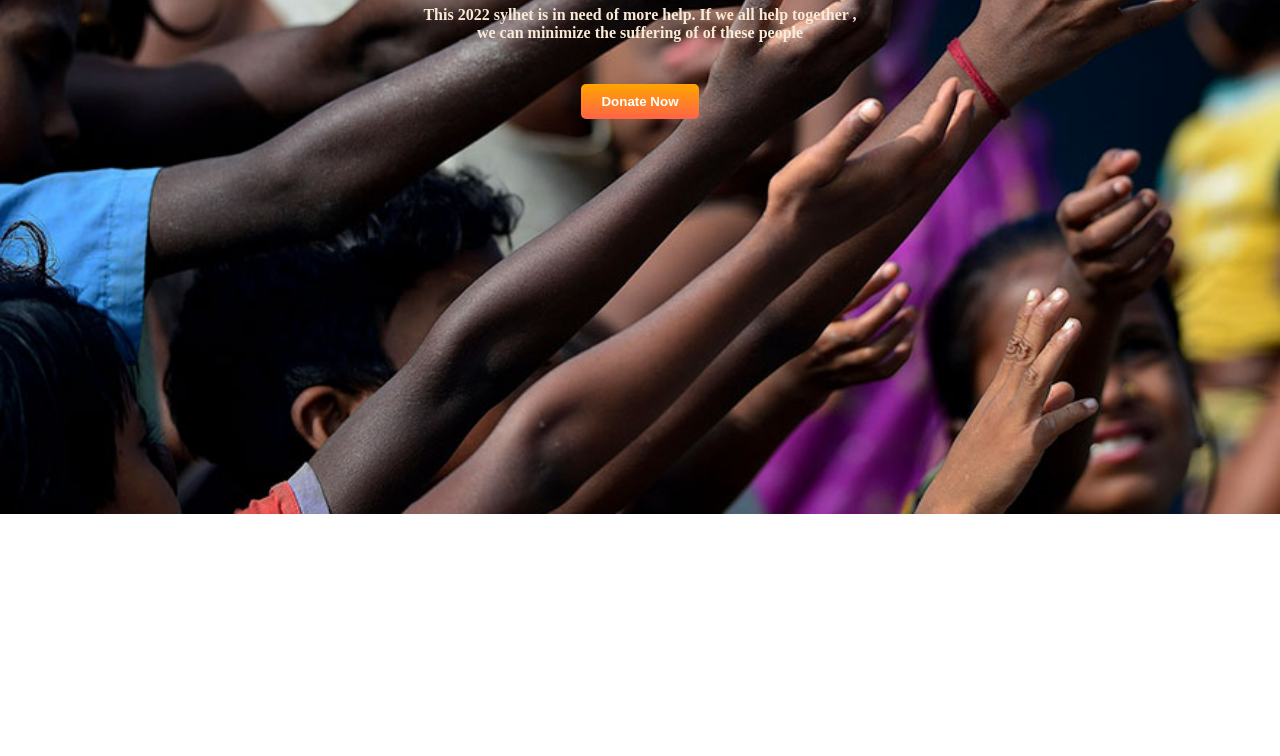
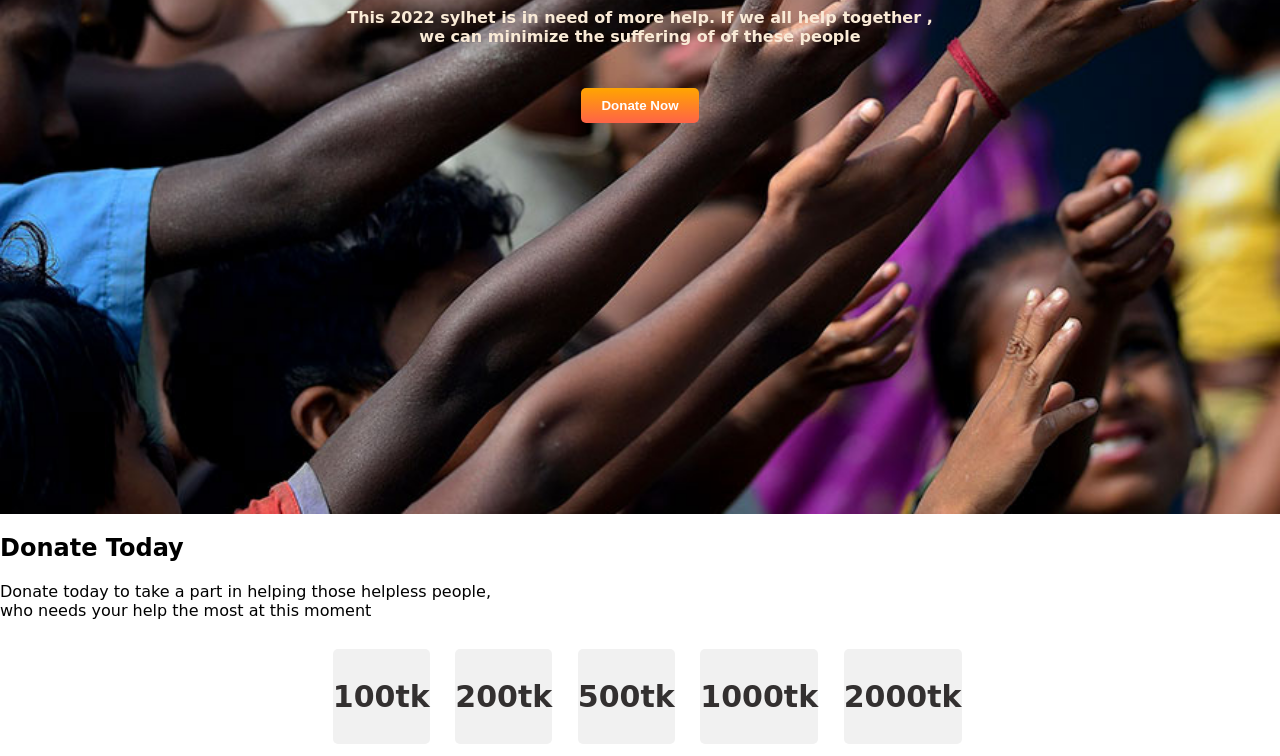
Before and after one commit to mr1akash/Donate-bd, a plain HTML site: page index.html in a window 1280 px wide. Shown: the part 286-1042 px from the top of the page. Before the commit the page ends 800 px from the top, so only its background shows below. Drawn offline with Linux system fonts and the light colour scheme; a web font is replaced by a local one.

Commit message:
donate today body

```diff
--- a/index.html
+++ b/index.html
@@ -6,6 +6,9 @@
     <meta name="viewport" content="width=device-width, initial-scale=1.0">
     <link rel="shortcut icon" href="icon/logof.png" type="image/x-icon">
     <title>Donate BD</title>
+    <link rel="preconnect" href="https://fonts.googleapis.com">
+    <link rel="preconnect" href="https://fonts.gstatic.com" crossorigin>
+    <link href="https://fonts.googleapis.com/css2?family=Arima:wght@200;300&display=swap" rel="stylesheet">
     <link rel="stylesheet" href="style.css">
 </head>
 <body>
@@ -16,5 +19,18 @@
             <a href="https://www.bkash.com/"><button class="header-btn">Donate Now</button></a>
         </div>
     </header>
+    <section>
+        <div class="donate-today">
+            <h1>Donate Today</h1>
+            <p>Donate today to take a part in helping those helpless people,<br> who needs your help the most at this moment</p>
+        </div>
+        <div class="donate-amount-container">
+            <div class="donate-amount">100tk</div>
+            <div class="donate-amount">200tk</div>
+            <div class="donate-amount">500tk</div>
+            <div class="donate-amount">1000tk</div>
+            <div class="donate-amount">2000tk</div>
+        </div>
+    </section>
 </body>
 </html>
--- a/style.css
+++ b/style.css
@@ -2,6 +2,7 @@ body{
     margin: 0;
     padding: 0;
     border: 0;
+    font-family: 'Arima', cursive;
 }
 header{
     background-image: url(image/header.jpg);
@@ -35,3 +36,21 @@ header{
     padding: 10px 20px;
     border-radius: 5px;
 }
+.donate-amount-container{
+    display: flex;
+    margin:auto;
+    width:50%;
+    text-align: center;
+}
+.donate-amount{
+    background-color: #f1f1f1;
+    width: 100%;
+    margin: 2%;
+    padding-top: 30px;
+    padding-bottom: 30px;
+    text-align: center;
+    font-size: 30px;
+    font-weight:600;
+    color:rgb(51, 48, 48);
+    border-radius: 5px;
+}
```
